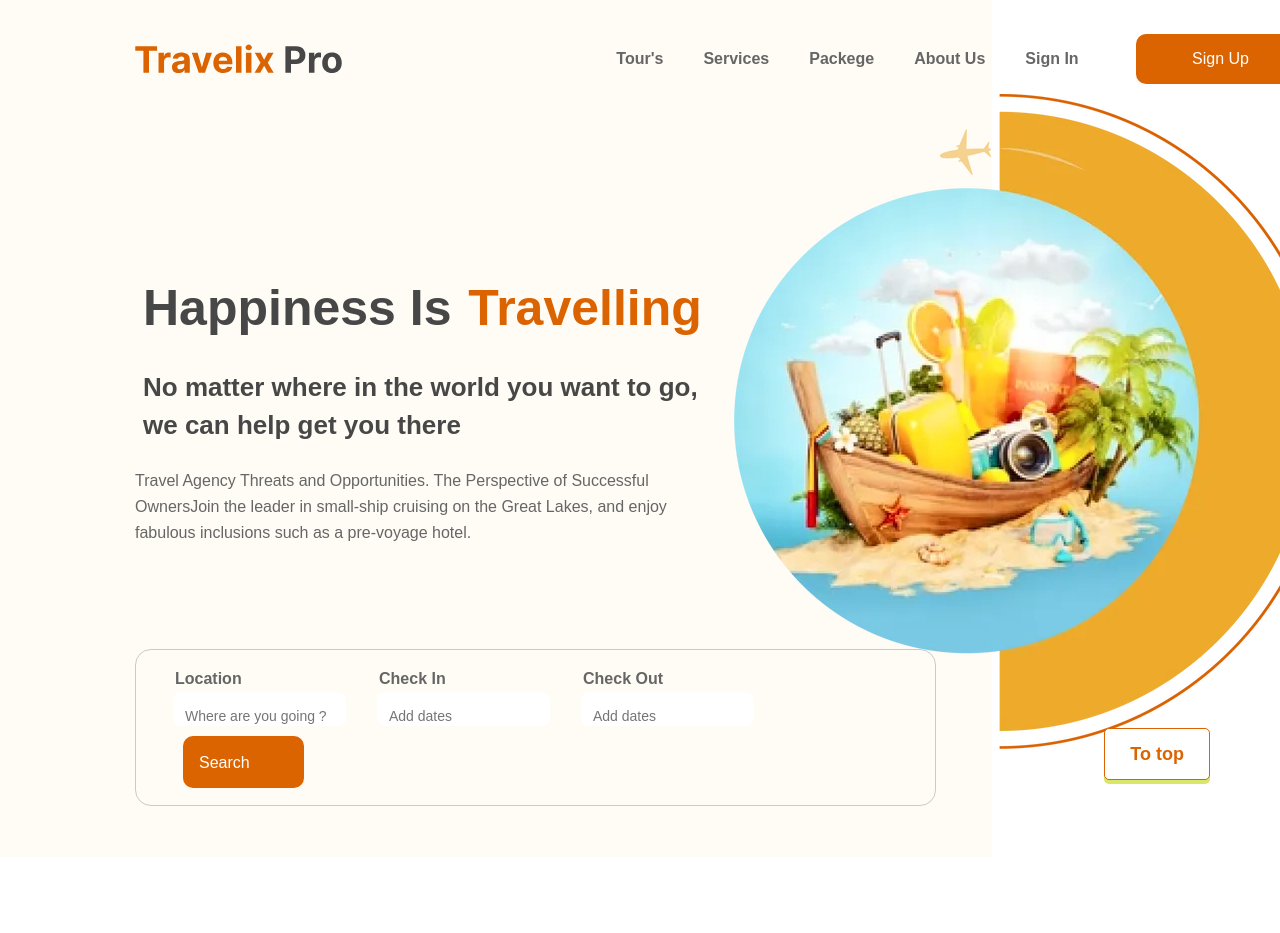
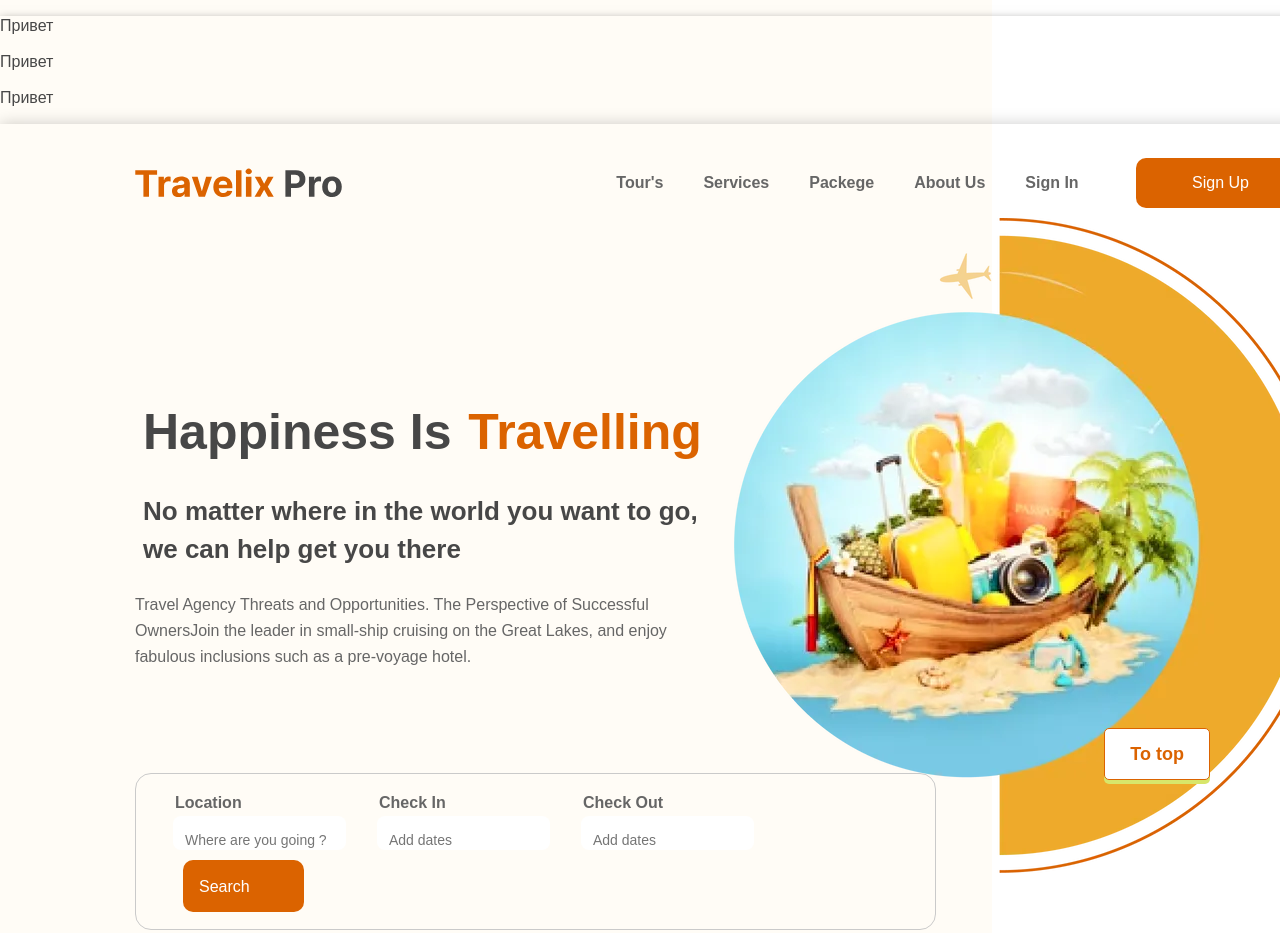
Before and after one commit to Irina0909/Travelix-Pro-Landing, a website: page source/index.html in a window 1280 px wide. Shown: the top 933 px of the page. Drawn offline with nearby package versions, Linux system fonts and the light colour scheme; files that its build step writes are made by us from their sources.

Commit message:
Update files (#1)

```diff
--- a/source/index.html
+++ b/source/index.html
@@ -5,13 +5,14 @@
   <meta charset="UTF-8">
   <title>Travelix Pro</title>
   <meta name="viewport" content="width=device-width,initial-scale=1">
-  <link rel="preload" href="styles/styles.css" as="style">
   <link rel="stylesheet" href="styles/styles.css">
-  <script src="scripts/index.js" defer></script>
 </head>
 
 <body>
   <div id="top"></div>
+  <p>Привет</p>
+  <p>Привет</p>
+  <p>Привет</p>
   <div class="page__container">
 <header class="header">
   <div class="header__container container">
```
